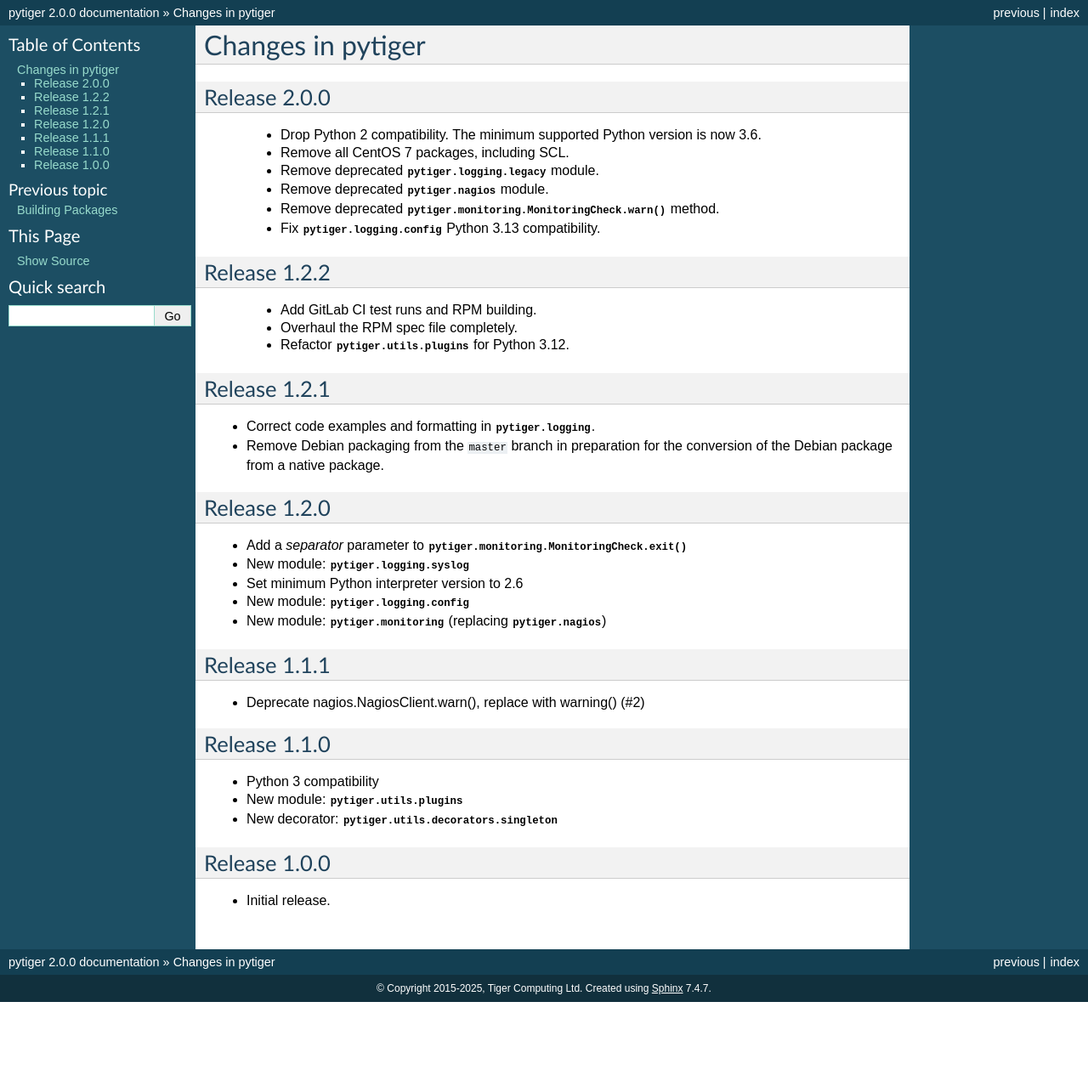
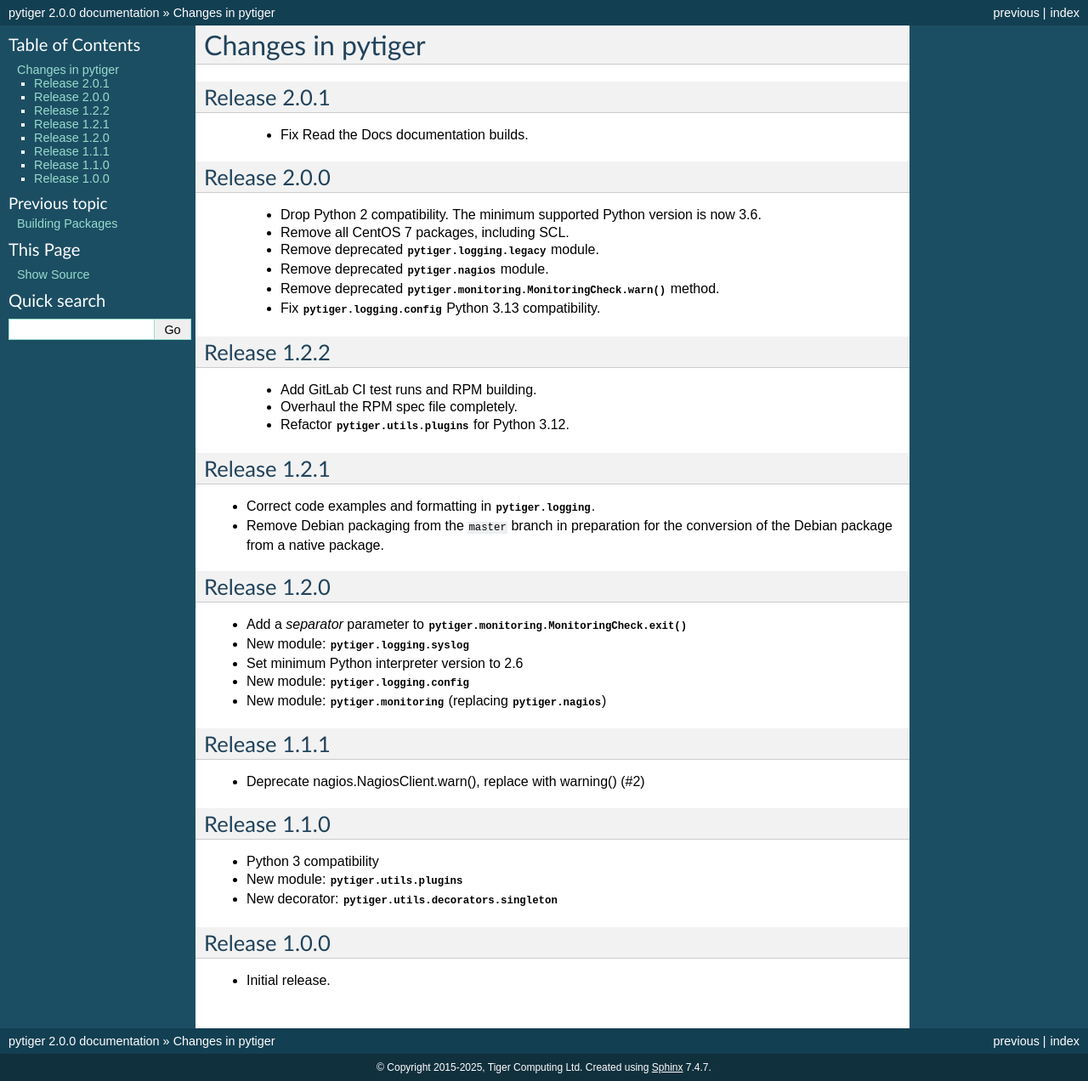
Before and after one commit to tigercomputing/pytiger, a Sphinx documentation site: the page built from docs/changes.rst, in a window 1280 px wide. Shown: the whole page at 85% size. Built offline with Sphinx 7.4.7, drawn with Linux system fonts in a browser that asks for light colours; before the commit the page ends 1179 px from its top, so only the background shows below that.

Commit message:
Update changelog

```diff
--- a/docs/changes.rst
+++ b/docs/changes.rst
@@ -1,6 +1,11 @@
 ******************
 Changes in pytiger
 ******************
+
+Release 2.0.1
+=============
+
+ * Fix Read the Docs documentation builds.
 
 Release 2.0.0
 =============
```
